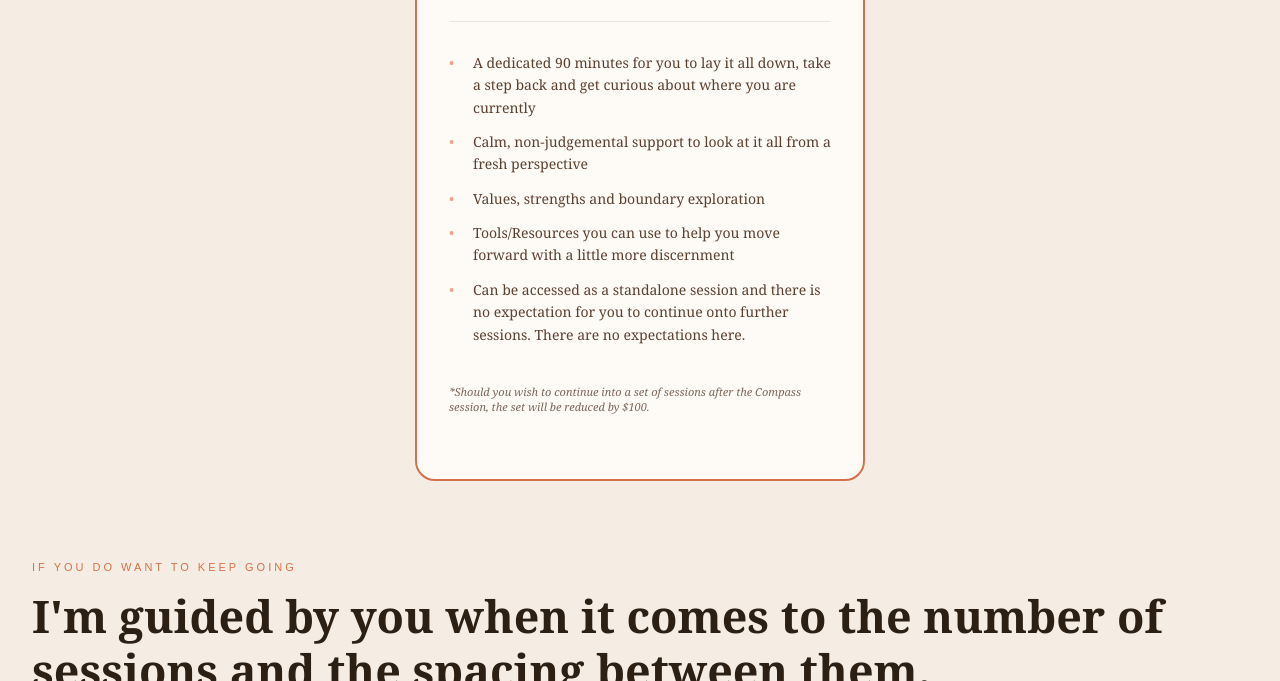
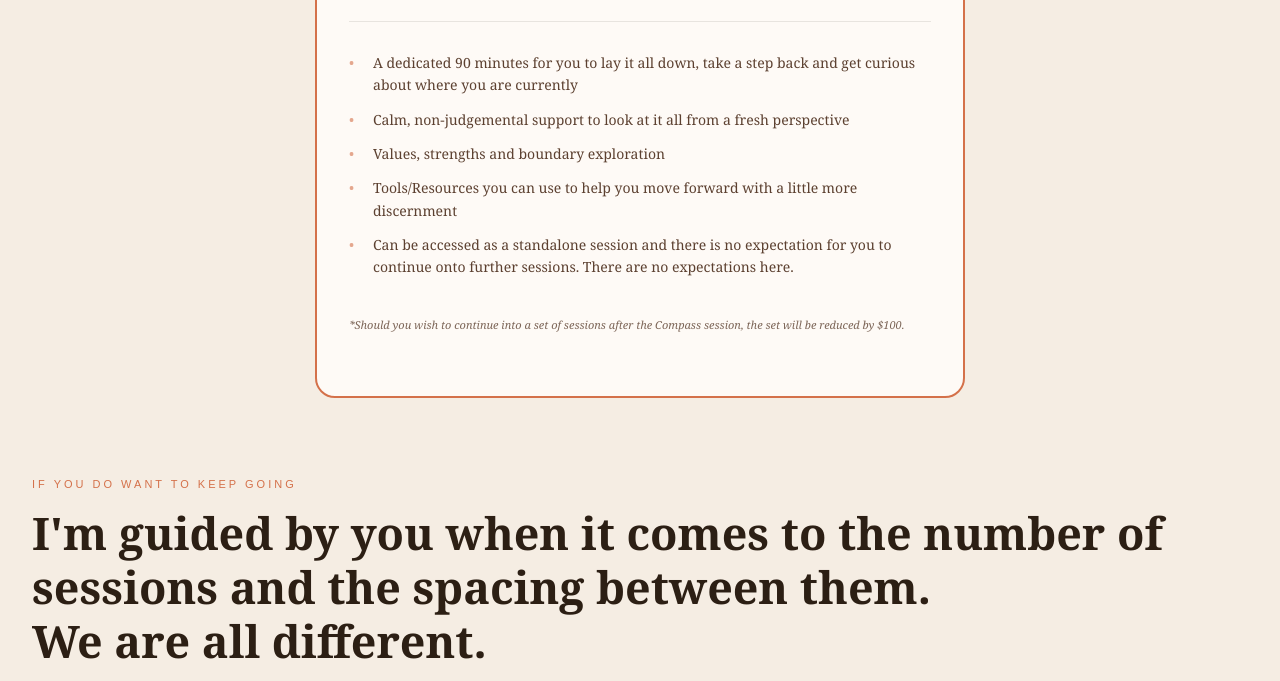
Before and after one commit to kelly541/unfoldcoachingwebsiterepo, a website: page coaching.html in a window 1280 px wide. Shown: the part 627-1308 px from the top of the page. Drawn offline with Linux system fonts and the light colour scheme.

Commit message:
style: increase max-width for single-column pricing grid in coaching.html

```diff
--- a/coaching.html
+++ b/coaching.html
@@ -274,7 +274,7 @@
       padding-top: 3.5rem;
     }
     .pricing-grid { display: grid; grid-template-columns: repeat(3, 1fr); gap: 1.5rem; margin-top: 3rem; }
-    .pricing-grid-1 { display: grid; grid-template-columns: 1fr; max-width: 450px; margin: 3rem auto 5rem; gap: 1.5rem; }
+    .pricing-grid-1 { display: grid; grid-template-columns: 1fr; max-width: 650px; margin: 3rem auto 5rem; gap: 1.5rem; }
     .pricing-grid-2 { display: grid; grid-template-columns: repeat(2, 1fr); max-width: 900px; margin: 3rem auto 0; gap: 1.5rem; }
 
     .price-card {
```
